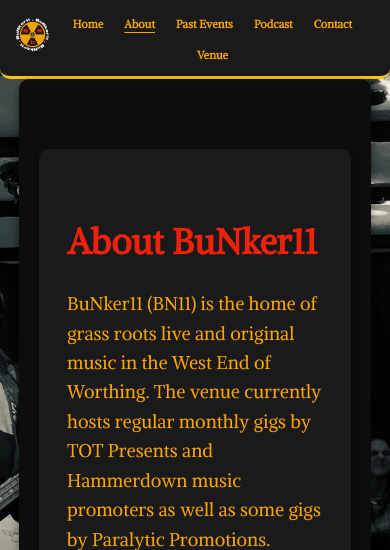
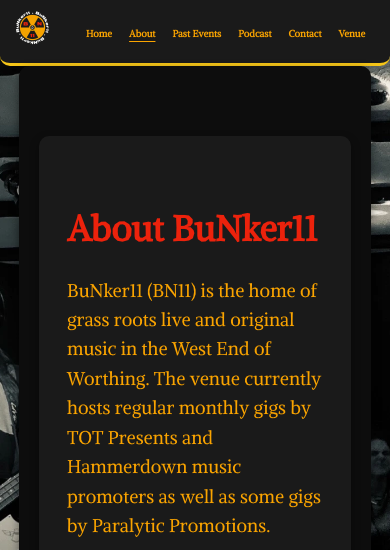
Before and after one commit to Fin250/ProjectRook1, a Flask app: page /about in a window 390 px wide. Shown: the top 550 px of the page. Run offline with Flask 3, Linux system fonts and the light colour scheme.

Commit message:
Media query update for dividers in footer and header spacing

```diff
--- a/static/css/base.css
+++ b/static/css/base.css
@@ -284,9 +284,17 @@ footer .footer-section.tot::after {
         height: 16px;
     }
 
-    footer .footer-section.tot::before,
+    footer .footer-section.tot::before {
+        left: -5px;
+    }
+
     footer .footer-section.tot::after {
-        display: none;
+        right: -5px;
+    }
+
+    footer .footer-section.tot::before, footer .footer-section.tot::after {
+        top: 30%;
+        bottom: 10%;
     }
 
     footer .footer-section p.footer-heading::after {
@@ -300,6 +308,28 @@ footer .footer-section.tot::after {
     }
 }
 
-footer .footer-section {
-    outline: 1px dashed red;
+@media (max-width: 440px) {
+
+    header {
+        justify-content: flex-start;
+        gap: 30px;
+        flex-wrap: wrap;
+    }
+
+    header nav ul {
+        justify-content: flex-start;
+    }
+
+    header .logo {
+        flex: 0 0 auto;
+    }
+
+    header nav {
+        flex: 1;
+    }
+
+    header nav ul li a {
+        font-size: 0.6rem;
+        padding: 4px 6px;
+    }
 }
--- a/templates/base.html
+++ b/templates/base.html
@@ -79,7 +79,7 @@
             <p class="full">BuNker11<br>54-60 Heene Rd, Worthing,<br>West Sussex, BN11 3RG</p>
             <p class="short">BuNker11<br>54-60 Heene Rd<br>Worthing</p>
         </div>
-        <div class="footer-section tot">
+        <div class="footer-section tot divider">
             <p class="footer-heading" data-mobile-label="TOT Presents">
                 <img src="{{ url_for('static', filename='images/tot_record-invis.png') }}" alt="TOT Presents Logo" class="footer-icon">
                 <span class="desktop-label">TOT Social Media</span>
@@ -90,7 +90,7 @@
                 <li><a href="https://www.youtube.com/channel/UCDvFWE_kn242G_JzyuC_StA" target="_blank"><img src="{{ url_for('static', filename='images/footer/youtube-icon.webp') }}" alt="TOT Presents on YouTube">YouTube</a></li>
             </ul>
         </div>
-        <div class="footer-section hammerdown">
+        <div class="footer-section hammerdown divider">
             <p class="footer-heading" data-mobile-label="Hammerdown">
                 <img src="{{ url_for('static', filename='images/hammerdown_gold.png') }}" alt="Hammerdown Logo" class="footer-icon">
                 <span class="desktop-label">Hammerdown Social Media</span>
```
